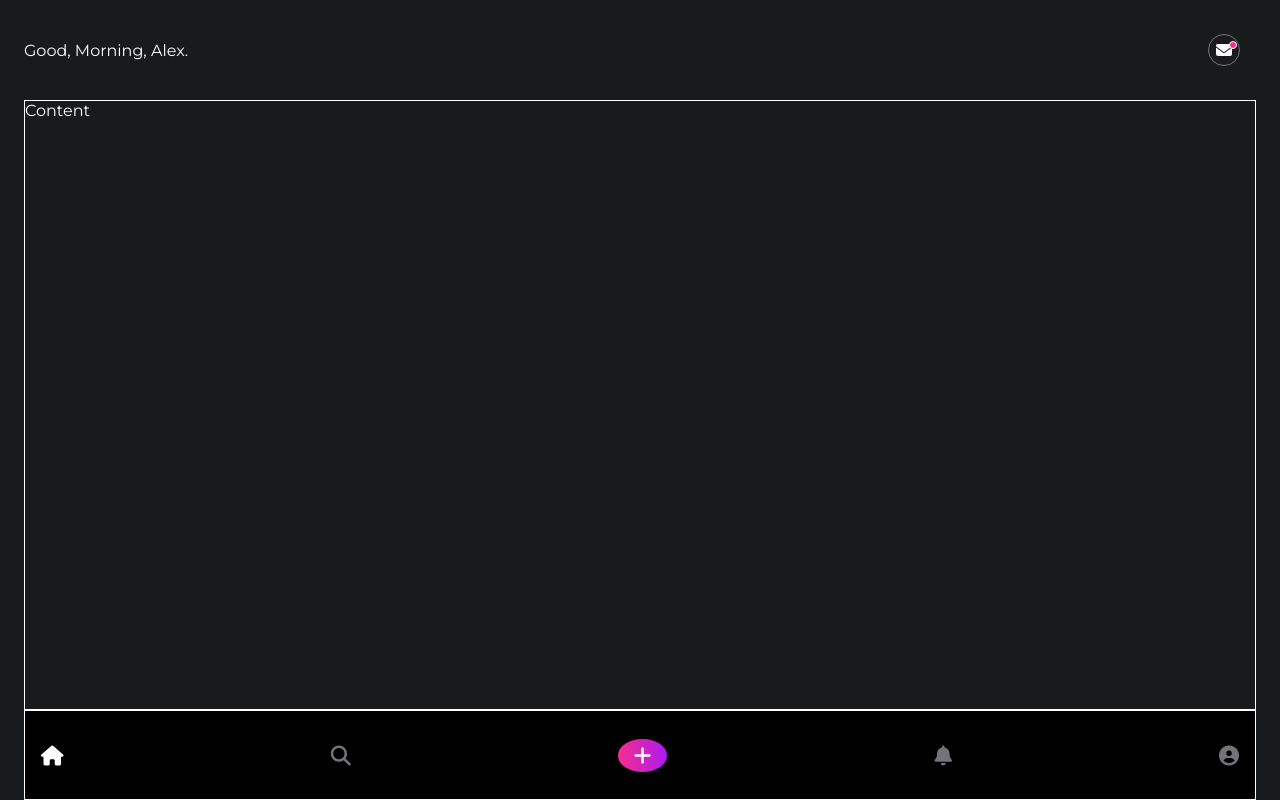
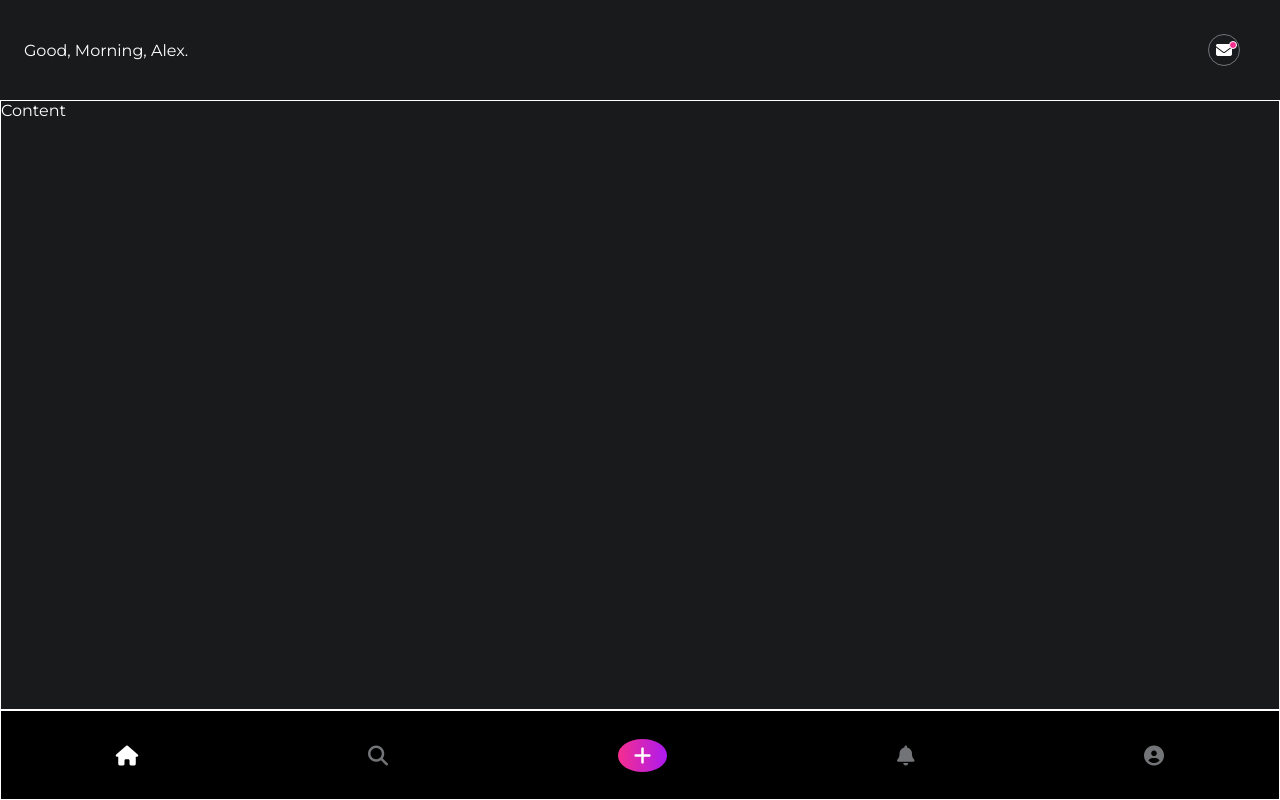
Before and after one commit to ronnyleibham/instagram-clone, a plain HTML site: page home.html in a window 1280 px wide. Drawn offline with Linux system fonts and the light colour scheme.

Commit message:
Finish footer header after pull request

```diff
--- a/home.html
+++ b/home.html
@@ -10,7 +10,7 @@
   </head>
 
   <body>
-    <header class="header">
+    <header class="header px-1-5rem">
       <h1>Good, Morning, Alex.</h1>
       <div class="icon-container">
         <i class="icon-container__icon fa fa-envelope"> </i>
@@ -22,14 +22,12 @@
       <h2>Content</h2>
     </main>
 
-    <footer class="footer navigation px-1rem">
-      <i class="navigation__icon--white fa fa-home fa-lg"
-        ><span class="sr-only">Home</span></i
-      >
+    <footer class="footer navigation">
+      <i class="fa fa-home fa-lg"><span class="sr-only">Home</span></i>
       <i class="navigation__icon--grey fa fa-search fa-lg"
         ><span class="sr-only">Search</span></i
       >
-      <i class="navigation__icon--white navigation__icon--plus fa fa-plus fa-lg"
+      <i class="navigation__icon--plus fa fa-plus fa-lg"
         ><span class="sr-only">Plus</span></i
       >
       <i class="navigation__icon--grey fa fa-bell fa-lg"
--- a/styles/base.css
+++ b/styles/base.css
@@ -8,7 +8,7 @@ body {
   color: var(--color-primary-white);
   background-color: var(--color-background);
   margin: 0;
-  padding: 0 24px;
+  /* padding: 0 24px; */
   scroll-behavior: smooth;
   text-rendering: optimizeSpeed;
   height: 100vh;
--- a/styles/components/footer.css
+++ b/styles/components/footer.css
@@ -5,7 +5,7 @@
 
 .navigation {
   display: flex;
-  justify-content: space-between;
+  justify-content: space-around;
   align-items: center;
 }
 
--- a/styles/utility.css
+++ b/styles/utility.css
@@ -18,6 +18,10 @@
   padding: 0 1rem;
 }
 
+.px-1-5rem {
+  padding: 0 1.5rem;
+}
+
 .sr-only {
   position: absolute;
   width: 1px;
```
